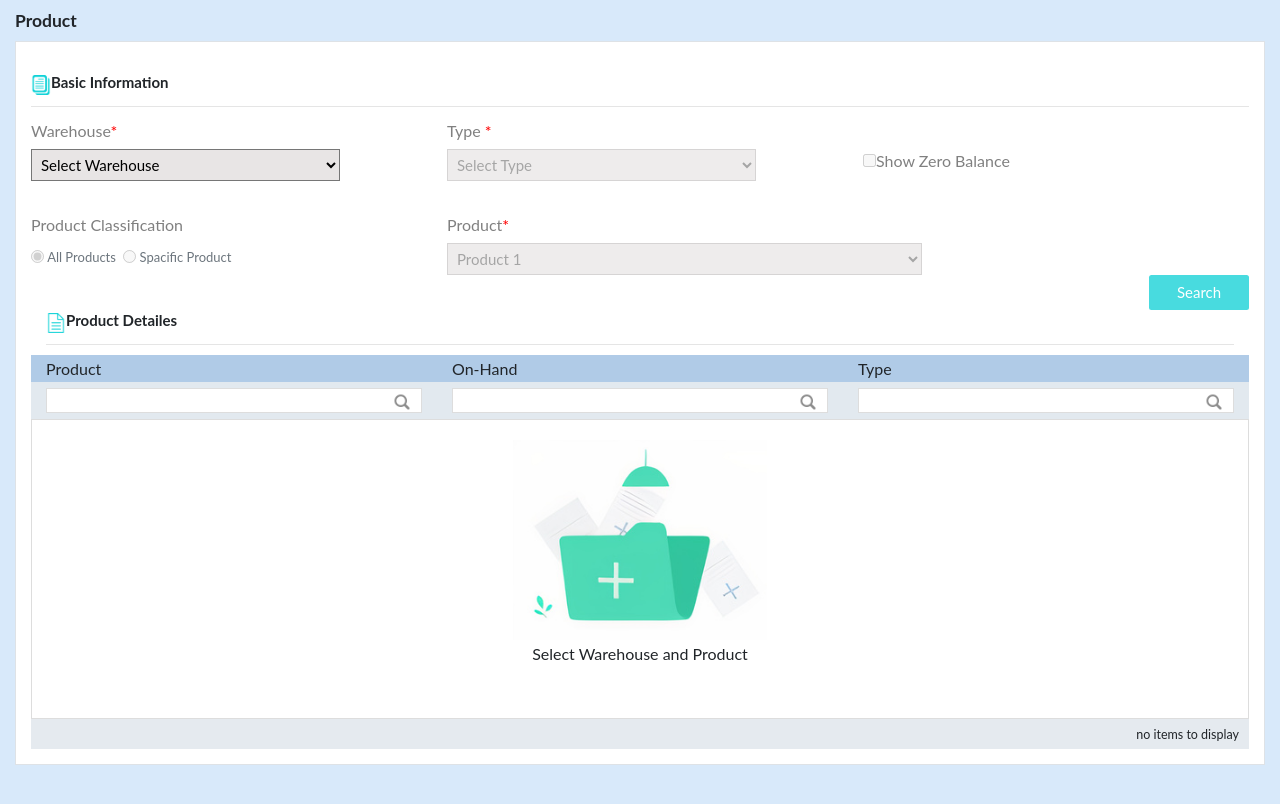
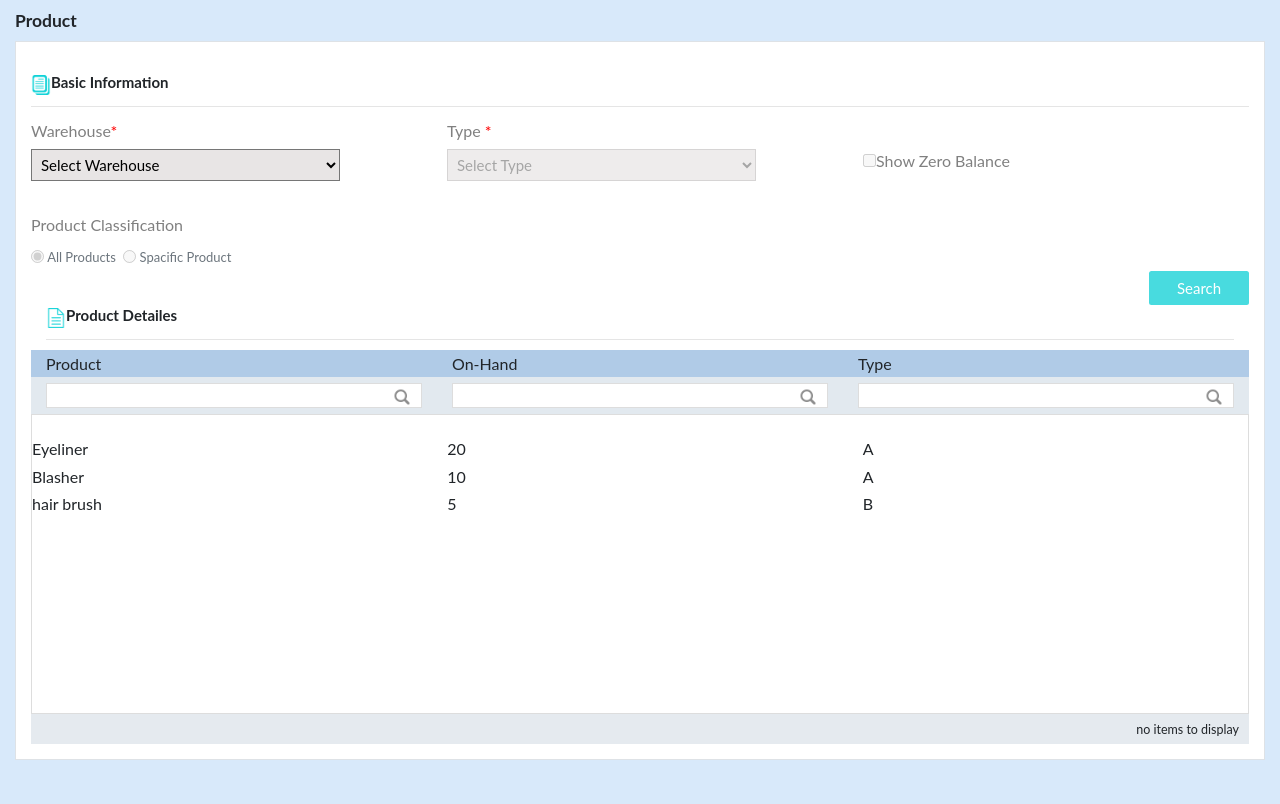
Before and after one commit to Moaaz-Eldesoky/dotcare, a Nuxt app: page /product in a window 1280 px wide. Shown: the top 804 px of the page. Built offline with nearby package versions, Linux system fonts and the light colour scheme.

Commit message:
last modification on layout (modal size and position & last select box hidden& footer toggle)

```diff
--- a/components/Header.vue
+++ b/components/Header.vue
@@ -3,9 +3,9 @@
     <!-- first navbar -->
     <div class="container-fluid p-1 m-0 acount-and-lang bg-white mb-2">
       <div class="d-flex justify-content-between">
-        <div class="logo"><img src="../static/Logo.png" height="20" /></div>
-        <div class="account d-flex justify-content-around">
-          <div class="droupdown-button">
+        <div class="logo"><img src="../static/Logo.png" /></div>
+        <div class="d-flex justify-content-around">
+          <div class="lang-droupdown-button">
             <b-dropdown
               variant="outline-none"
               id="dropdown-1"
@@ -19,7 +19,7 @@
           </div>
           <div class="vl mr-3"></div>
           <div class="account d-flex justify-content-center m-auto">
-            <img src="../static/user-icon.png" height="30" />
+            <img class="user-img" src="../static/user-icon.png" />
             <p>Moaaz Eldesoky</p>
           </div>
         </div>
@@ -38,8 +38,12 @@
             v-b-modal.modal-1
             @click="visible = !visible"
           >
-            <img src="../static/menu_grid_icon.png" class="menu-png-icon mt-n2" />
+            <img
+              src="../static/menu_grid_icon.png"
+              class="menu-png-icon mt-n2"
+            />
           </b-button>
+          <div class="container">
             <b-modal
               hide-footer
               hide-header
@@ -47,34 +51,37 @@
               class="modal-menu"
               title="product-modal"
             >
-            <nuxt-link to="/product">
-              <img src="../static/product-icon.jpg" height="30rem" class="ml-5 mt-2"/>
-              <p class="menu-product mb-0 ml-4" >Product</p>
+              <nuxt-link to="/product" class="product-link" style="text-decoration:none">
+                <img
+                  src="../static/product-icon.jpg"
+                  height="30rem"
+                  class="modal-img ml-5 mt-2"
+                />
+                <p class="menu-product mb-0 ml-4">Product</p>
               </nuxt-link>
             </b-modal>
+          </div>
         </div>
         <div class="vl-white mr-3"></div>
         <div class="navbar-nav">
           <ul class="navbar-nav">
             <li class="nav-item mt-2">
-              <nuxt-link to="/home">
+              <nuxt-link to="/">
                 <img
                   src="../static/house_chimney_icon.png"
-                  class="house-png-icon mr-2 pb-1 "
+                  class="house-png-icon mr-2 pb-1"
                 />
               </nuxt-link>
-              <p class="seperator text-white ">></p>
+              <p class="seperator text-white">></p>
             </li>
             <li class="nav-item">
-              <nuxt-link to="/home" class="nav-link text-white ">
-                Home
-              </nuxt-link>
+              <nuxt-link to="/" class="nav-link text-white"> Home </nuxt-link>
             </li>
-            <li v-if="$nuxt.$route.name != 'home'" class="nav-item">
+            <li v-if="$nuxt.$route.name != 'index'" class="nav-item">
               <p class="seperator text-white">></p>
               <nuxt-link
                 to="product"
-                class="nav-link text-white d-inline-block "
+                class="nav-link text-white d-inline-block"
               >
                 {{ $nuxt.$route.name }}
               </nuxt-link>
@@ -115,7 +122,22 @@ body {
 .nav-menu-btn {
   height: 30px;
 }
-
+.logo img {
+  height: 2.5rem;
+  margin-top: 1rem;
+  margin-left: 1rem;
+}
+.user-img {
+  height: 3rem;
+  margin-top: 0.5rem;
+}
+.account p {
+  font-size: 1.25rem;
+  word-spacing: -0.2rem;
+  padding-top: 1rem;
+  margin-left: 1rem;
+  margin-right: 1rem;
+}
 .vl {
   border-left: 1px solid #ddd;
   height: 30px;
@@ -124,44 +146,50 @@ body {
   border-left: 2px solid white;
   height: 30px;
 }
-.droupdown-button .btn {
-  padding: 0;
+.lang-droupdown-button{
+  padding-top: 0.5rem;
+}
+.lang-droupdown-button .btn {
+  padding-top: 0.5rem;
   font-size: 1.5rem;
+}
 
-}
-.account p {
-  font-size: 1.25rem;
-  word-spacing: -0.2rem;
-}
 .routing {
   font-size: 1.25rem;
   height: 4rem;
   overflow: hidden;
-}
-.menu-product{
-  color:#6c6a6a;
-
+  z-index: 1070;
 }
 
+.menu-product {
+  color: #6c6a6a;
+}
+.modal-img{
+  height: 3rem;
+}
+.product-link p{
+  color: #0357a8;
+}
 .bg-primary {
   background-color: #0357a8;
 }
 .menu-png-icon {
   height: 2.5rem;
 }
-.house-png-icon{
+.house-png-icon {
   height: 2.2rem;
 }
 .seperator {
   display: inline-block;
 }
 .modal-dialog {
-  max-width: 96.1%;
+  max-width: 100%;
   margin-left: 1.5rem;
-  top: 7rem;
-  background-color: #baedfa;;
+  margin-right: 3.25rem;
+  top: 8rem;
+  background-color: #baedfa;
 }
-.modal-body{
+.modal-body {
   background: #c8eef9;
   padding: 0px;
 }
@@ -169,10 +197,20 @@ overflow: hidden;
   html {
     font-size: 40%;
   }
+  .modal-dialog {
+  margin-right: 5rem;
+  margin-left: 2.25rem;
+  top: 8.5rem;
+}
 }
 @media (max-width: 540px) {
   html {
     font-size: 34%;
   }
+   .modal-dialog {
+  margin-right: 5.75rem;
+  margin-left: 2.75rem;
+  top: 10.5rem;
+}
 }
 </style>
--- a/pages/home.vue
+++ b/pages/index.vue
@@ -1,7 +1,7 @@
 <template>
   <section class="home-page">
     <div class="content text-center">
-      <img src="../static/main-logo.png" height="300px" alt="Main logo" />
+      <img src="../static/main-logo-2.png" class="main-logo" height="200rem" alt="Main logo" />
       <p>Welcome...</p>
     </div>
   </section>
@@ -30,10 +30,14 @@ body{
 }
 .home-page{
     height: 40rem;
-    background-color: #ecfbff;
-    clip-path: circle(81.1% at 50% 177%);
+    background-color: #eefbff;
+    clip-path: circle(95.1% at 50% 210%);
 }
 .content{
+  /* padding-top: 5rem; */
     margin-top: 6rem;
 }
+.content img{
+  margin-bottom: 2rem;
+}
 </style>
--- a/pages/product.vue
+++ b/pages/product.vue
@@ -95,7 +95,7 @@
               </label>
             </div>
           </div>
-          <div class="col-6">
+          <div class="col-6" v-if="product==false">
             <label class="d-block">Product<span>*</span></label>
             <select class="form-select" :disabled="product">
               <option selected>Product 1</option>
@@ -148,13 +148,24 @@
             </div>
           </div>
         </div>
+        <!-- ************************ -->
         <div class="result-box">
-          <img
+          <div class="empty-result" v-if="toggeler==true">
+            <img
             src="../static/health-folder-icon-2.jpg"
             class="m-auto d-block"
           />
           <p class="text-center">Select Warehouse and Product</p>
+          </div>
+          <div class="results">
+            <div class="row" v-for="item in productsData" :key="item.id">
+              <div class="col-4 item name">{{item.productName}}</div>
+              <div class="col-4 item quantity">{{item.balance}}</div>
+              <div class="col-4 item type">{{item.type}}</div>
+            </div>
+          </div>
         </div>
+        <!-- ******************* -->
         <div class="pagenation">
           <p class="text-right">no items to display</p>
         </div>
@@ -164,6 +175,7 @@
 </template>
 
 <script>
+import JsonData from "../static/json/product_store.json"
 export default {
   data: () => {
     return {
@@ -172,6 +184,8 @@ export default {
       allProducts: true,
       specificProduct: true,
       product: true,
+      productsData: JsonData,
+      toggeler:false,
     };
   },
 };
--- /dev/null
+++ b/static/json/product_store.json
@@ -0,0 +1,23 @@
+[
+    {
+        "id": 1,
+        "wareHouse": "skin care",
+        "type": "A",
+        "balance": 20,
+        "productName": "Eyeliner"
+    },
+    {
+        "id": 2,
+        "wareHouse": "skin care",
+        "type": "A",
+        "balance": 10,
+        "productName": "Blasher"
+    },
+    {
+        "id": 3,
+        "wareHouse": "hair care",
+        "type": "B",
+        "balance": 5,
+        "productName": "hair brush"
+    }
+]
```
Also changed, not shown: components/Main.vue (deleted), static/draft.txt, static/main-logo-2.png (added), static/product-icon.jpg. Lines whose indentation alone changed are shown as unchanged.
